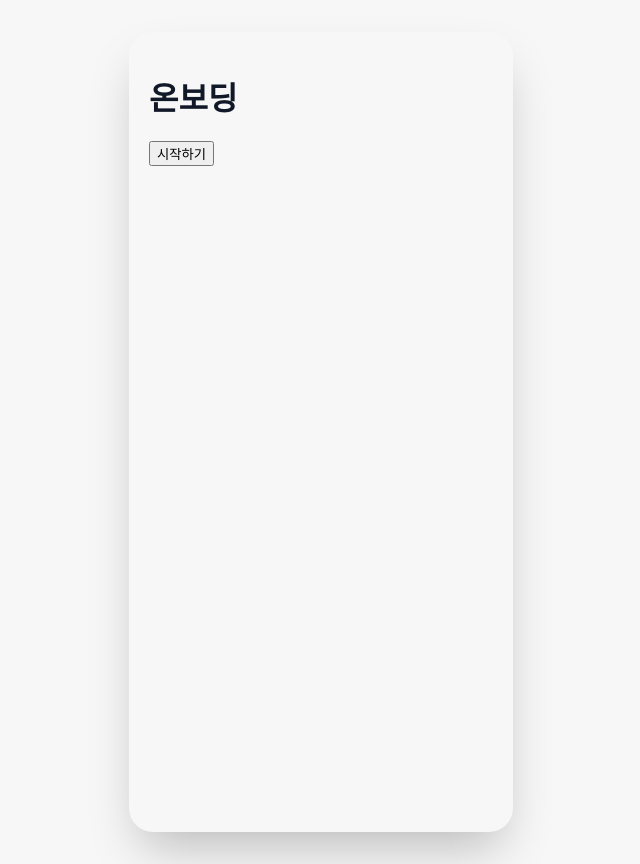
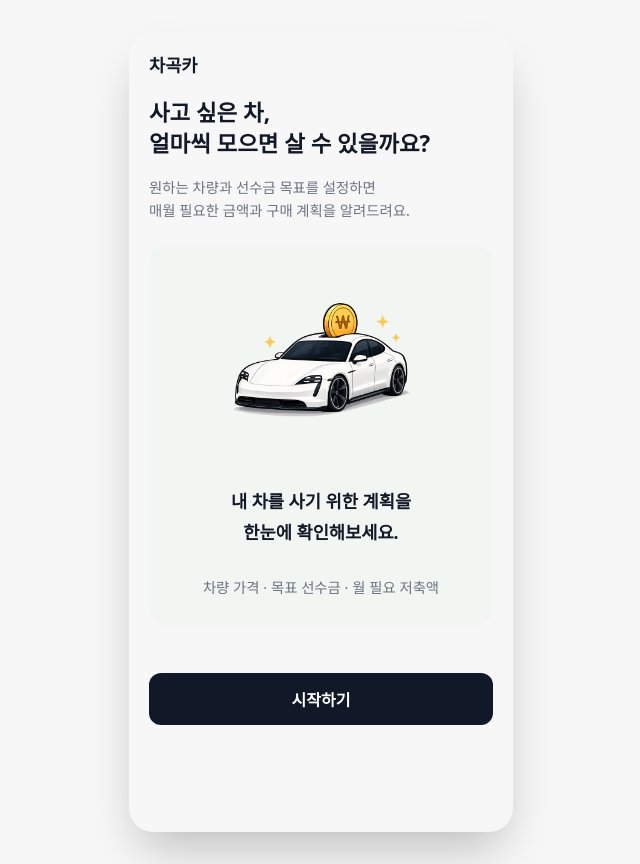
Before and after one commit to iridescentzia/chagokcar, a React (Vite) app: page /onboarding in a window 1280 px wide. Shown: the whole page, without its empty margins (319-959 px from the left). Built offline with nearby package versions, Linux system fonts and the light colour scheme.

Commit message:
feat : onboarding ui 완성

```diff
--- a/src/index.css
+++ b/src/index.css
@@ -1,7 +1,7 @@
 /* ===== Theme ===== */
 :root {
   --color-primary: #16a34a;      /* 초록 강조 (선택 상태, 체크 등) */
-  --color-primary-light: #f0fdf4;
+  --color-primary-light: #F1F6F2;
   --color-black: #111827;        /* CTA 버튼 배경 */
   --color-bg: #f7f7f8;           /* 전체 배경 */
   --color-card: #ffffff;
@@ -124,6 +124,7 @@ button {
   background: var(--color-primary-light);
   border-radius: var(--radius-lg);
   display: flex;
+  flex-direction: column;
   align-items: center;
   justify-content: center;
   padding: 24px;
@@ -147,3 +148,46 @@ button {
   width: 220px;
   height: auto;
 }
+
+.brand-name {
+  font-size: 1.1rem;
+  font-weight: 800;
+  margin: 0 0 20px;
+}
+
+.page-title {
+  font-size: 1.4rem;
+  font-weight: 800;
+  line-height: 1.4;
+  margin: 0 0 16px;
+}
+
+.page-description {
+  font-size: 0.9rem;
+  color: var(--color-text-light);
+  line-height: 1.6;
+  margin: 0 0 24px;
+}
+
+.onboarding-illustration {
+  width: 200px;
+  height: auto;
+}
+
+.image-box-caption {
+  text-align: center;
+  color: var(--color-text-light);
+  font-size: 0.9rem;
+  line-height: 1.8;
+  margin: 16px 0 0;
+}
+
+.image-box-caption-emphasis {
+  font-weight: 800;
+  font-size: 1.1rem;
+  color: var(--color-text);
+}
+
+.onboarding-cta {
+  margin-top: 48px; /* 원하는 만큼 값 조정 */
+}
--- a/src/pages/Onboarding.tsx
+++ b/src/pages/Onboarding.tsx
@@ -1,13 +1,46 @@
-import { useNavigate } from "react-router-dom";
-import PageLayout from "../components/PageLayout.tsx";
+import {useNavigate} from "react-router-dom";
+import ImageBox from "../components/ImageBox";
+import Button from "../components/Button";
+import PageLayout from "../components/PageLayout";
 
-export default function Splash() {
+export default function Onboarding() {
     const navigate = useNavigate();
+
     return (
         <PageLayout>
-            <h1>온보딩</h1>
+            <p className="brand-name">차곡카</p>
+            <h1 className="page-title">
+                사고 싶은 차,
+                <br/>
+                얼마씩 모으면 살 수 있을까요?
+            </h1>
+            <p className="page-description">
+                원하는 차량과 선수금 목표를 설정하면
+                <br/>
+                매월 필요한 금액과 구매 계획을 알려드려요.
+            </p>
 
-            <button onClick={() => navigate("/onboarding")}>시작하기</button>
+            <ImageBox>
+                <img
+                    src="/imgs/logo2.png"
+                    alt=""
+                    className="onboarding-illustration"
+                />
+                <p className="image-box-caption">
+                    <span className="image-box-caption-emphasis">
+                    내 차를 사기 위한 계획을
+                    <br/>
+                    한눈에 확인해보세요.
+                        </span>
+                    <br/>
+                    <br/>
+                    차량 가격 · 목표 선수금 · 월 필요 저축액
+                </p>
+            </ImageBox>
+
+            <div className="onboarding-cta">
+                <Button onClick={() => navigate("/vehicle-select")}>시작하기</Button>
+            </div>
         </PageLayout>
     );
 }
```
Also changed, not shown: public/imgs/logo2.png (added).
